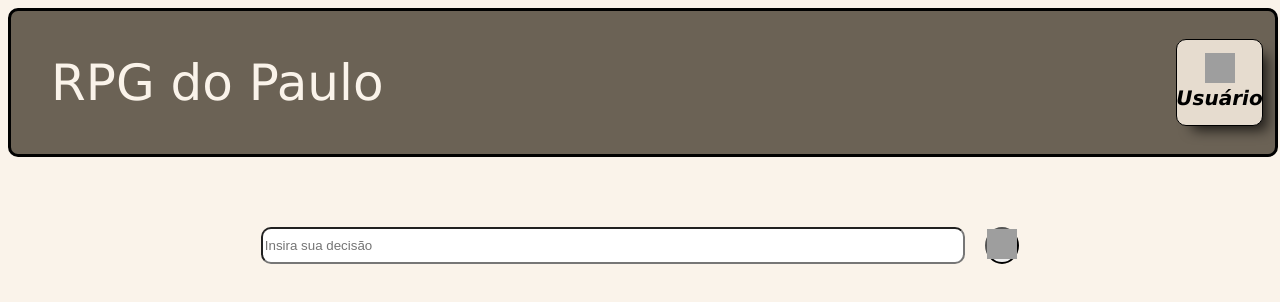
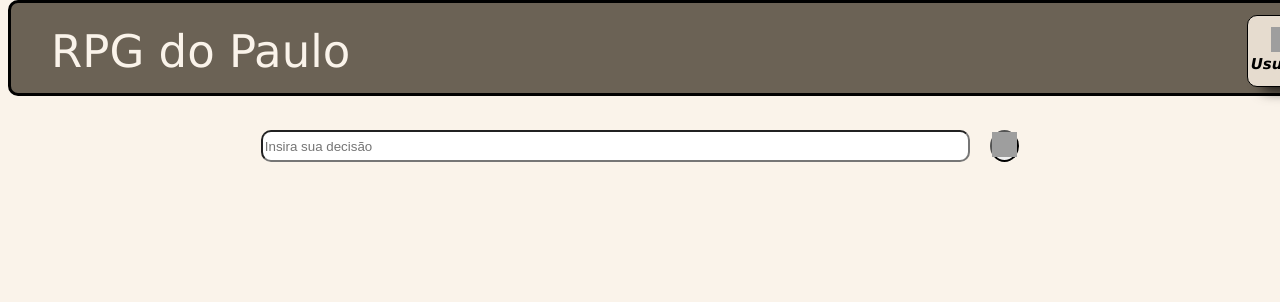
Before and after one commit to Paulo-V-Developer34/RPG-powered-by-AI, a website built with webpack: page index.html in a window 1280 px wide. Built offline with nearby package versions, Linux system fonts and the light colour scheme; grey boxes are pictures that could not be loaded.

Commit message:
modify index.css

```diff
--- a/css/index.css
+++ b/css/index.css
@@ -1,11 +1,17 @@
 header {
+    display: flex;
+    flex-direction: column;
+    justify-content: center;
+    position: fixed;
+    top: 0;
     background-color: rgb(107, 98, 85); /*eu substitui o background do UL pelo background aqui do header */
-    height: 100%;
-    width: 100%;
+    height: 90px;
+    width: 1320px;
     padding: 0px;
     margin: 0px;
     border: 3px solid black;
     border-radius: 10px;
+
 }
 
 body {
@@ -25,6 +31,9 @@ ul {
     justify-content: space-between; /*justify-content: space-between; */
     list-style: none;
     align-items: center;
+    border: solid black 2px;
+    margin: 0px;
+    border: 0px;
     /* align-items: center; centraliza os itens na vertical */
 
     /* gap: ;
@@ -32,7 +41,7 @@ ul {
 }
 
 li {
-    font-size: 50px;
+    font-size: 45px;
     font-family: Verdana, Geneva, Tahoma, sans-serif; /*as demais fontes só irão aparecer caso ocorra um erro */
     color: black;
     /* padding: 10px;
@@ -49,11 +58,12 @@ li :hover {
 }
 
 .icon {
-    height: 30px;
-    width: 30px;
+    height: 25px;
+    width: 25px;
 }
 
 main {
+    margin-top: 60px;
     display: flex;
     flex-direction: row;
     justify-content: center;
@@ -69,7 +79,7 @@ main {
 }
 
 i h1 {
-    font-size: 20px;
+    font-size: 15px;
     margin: 2px;
     padding: 1px;
 }
@@ -141,8 +151,8 @@ i {
     -webkit-box-shadow: 10px 10px 13px -6px rgba(0,0,0,0.75);
     -moz-box-shadow: 10px 10px 13px -6px rgba(0,0,0,0.75);
     box-shadow: 10px 10px 13px -6px rgba(0,0,0,0.75);
-    width: 85px;
-    height: 85px;
+    width: 70px;
+    height: 70px;
     gap: 0px;
     margin: 12px;
 }
--- a/index.html
+++ b/index.html
@@ -6,6 +6,7 @@
     <title>RPG do Paulo</title>
     <link rel="stylesheet" href="css/index.css">
     <link href="https://fonts.googleapis.com/css?family=Open+Sans:400,700&display=swap" rel="stylesheet">
+    <link rel="shortcut icon" type="image/x-icon" href="https://thumb.ac-illust.com/41/4137d1a06f24fba4ad746d7672551894_t.jpeg">
     <style>
         body {
             font-family: 'Open Sans', sans-serif;
@@ -43,7 +44,6 @@
         </div>
     </main>
     <script src="new.js"></script>
-    <script src="./dist/bundle.js"
-    <script type="module" src="js/index.js"></script>
+    <script src="./dist/bundle.js"></script>
 </body>
 </html>
```
Also changed, not shown: 1 other file.
